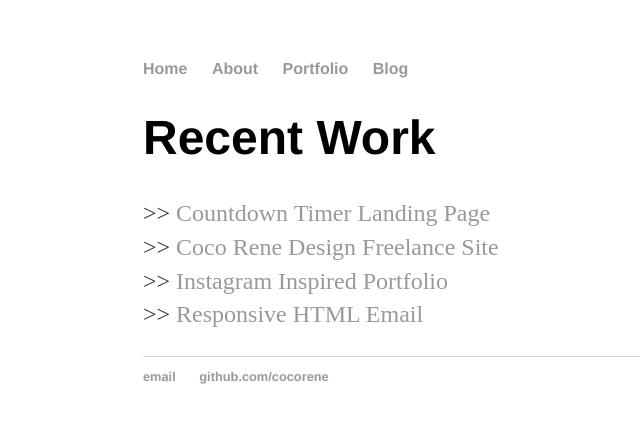
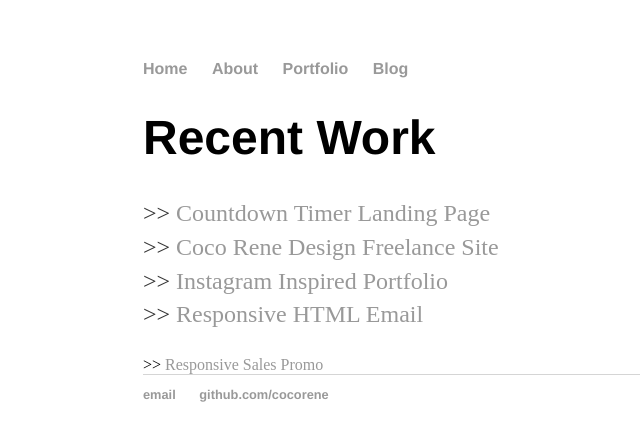
Before and after one commit to cocorene/cocorene.github.io, a Jekyll site: the page built from portfolio/index.html, in a window 1280 px wide. Shown: the top 441 px of the page, without its empty margins (49-689 px from the left). Built offline with Jekyll 4.4.1, drawn with Linux system fonts in a browser that asks for light colours.

Commit message:
added urbn sales promo

```diff
--- a/portfolio/index.html
+++ b/portfolio/index.html
@@ -10,4 +10,5 @@ description: Information about the personal website for Chanelle White, Web Desi
     >> <a href="http://cocorenedesign.com/" target="_blank">Coco Rene Design Freelance Site</a><br />
     >> <a href="http://cocorene.github.io/instagram-portfolio/" target="_blank">Instagram Inspired Portfolio</a><br />
     >> <a href="http://cocorene.github.io/fluid-hybrid-email/" target="_blank">Responsive HTML Email</a></p>
+    >> <a href="http://cocorene.github.io/URBN-Fall-Sale-2015" target="_blank">Responsive Sales Promo</a>
   </div>
```
